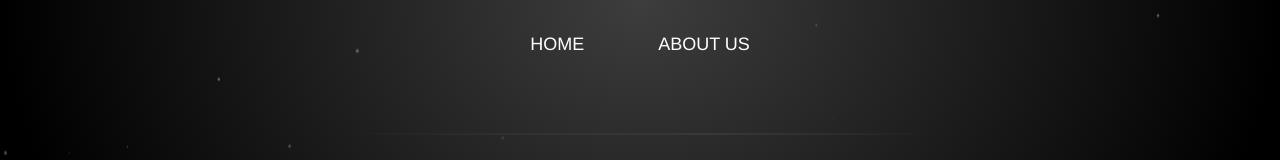
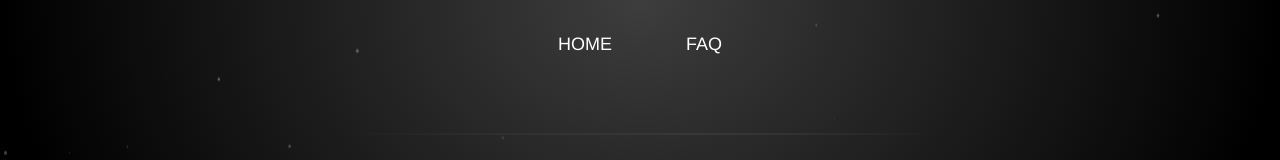
Before and after one commit to chandrunelvin/conlancer_landing, a React (Vite) app in the folder project/: page / in a window 1280 px wide. Shown: the top 160 px of the page. Built offline with nearby package versions, Linux system fonts and the light colour scheme.

Commit message:
menu link

```diff
--- a/project/src/components/ui/WaitlistForm.jsx
+++ b/project/src/components/ui/WaitlistForm.jsx
@@ -28,12 +28,12 @@ export function WaitlistForm({ open, onOpenChange }) {
       formDataEncoded.append("city", formData.city);
       formDataEncoded.append("profession", formData.profession); // Make sure spelling matches everywhere
 
-      // const response = await fetch(
-      //   "https://script.google.com/macros/s/AKfycbzq4moEBRI8aPn8Q16icj2h7cyT31wFUXGnRM2SoW_AJIbuhQ_Qll1pdSKpxyTqZlk7/exec",
-      //   {
       const response = await fetch(
-        "https://script.google.com/macros/s/AKfycbxmCQo19xyOPj9sLQUkSLTTPBGzq-vD1L1XSuaHRmaaiMSf-YI3KuiTYBeykHp21mtQGA/exec",
+        "https://script.google.com/macros/s/AKfycbzq4moEBRI8aPn8Q16icj2h7cyT31wFUXGnRM2SoW_AJIbuhQ_Qll1pdSKpxyTqZlk7/exec",
         {
+          // const response = await fetch(
+          //   "https://script.google.com/macros/s/AKfycbxmCQo19xyOPj9sLQUkSLTTPBGzq-vD1L1XSuaHRmaaiMSf-YI3KuiTYBeykHp21mtQGA/exec",
+          //   {
           method: "POST",
           body: formDataEncoded,
           // Remove mode: "no-cors" to see actual errors
--- a/project/src/screens/LandingPageScreen/LandingPageScreen.tsx
+++ b/project/src/screens/LandingPageScreen/LandingPageScreen.tsx
@@ -20,7 +20,7 @@ export const LandingPageScreen = (): JSX.Element => {
   // Navigation menu items
   const navItems = [
     { label: "HOME", href: "#" },
-    { label: "ABOUT US", href: "#" },
+    { label: "FAQ", href: "#faq" },
   ];
 
   return (
--- a/project/src/screens/LandingPageScreen/sections/DivWrapperByAnima/DivWrapperByAnima.tsx
+++ b/project/src/screens/LandingPageScreen/sections/DivWrapperByAnima/DivWrapperByAnima.tsx
@@ -39,7 +39,10 @@ export const DivWrapperByAnima = (): JSX.Element => {
   ];
 
   return (
-    <div className="flex flex-col md:flex-row items-start justify-between max-w-[1440px] gap-12 px-4 md:px-8 py-12">
+    <div
+      className="flex flex-col md:flex-row items-start justify-between max-w-[1440px] gap-12 px-4 md:px-8 py-12"
+      id="faq"
+    >
       {/* Left Section */}
       <div className="flex flex-col w-full md:w-[563px] items-center md:items-start gap-8">
         <div className="flex flex-col gap-2.5 w-full">
```
